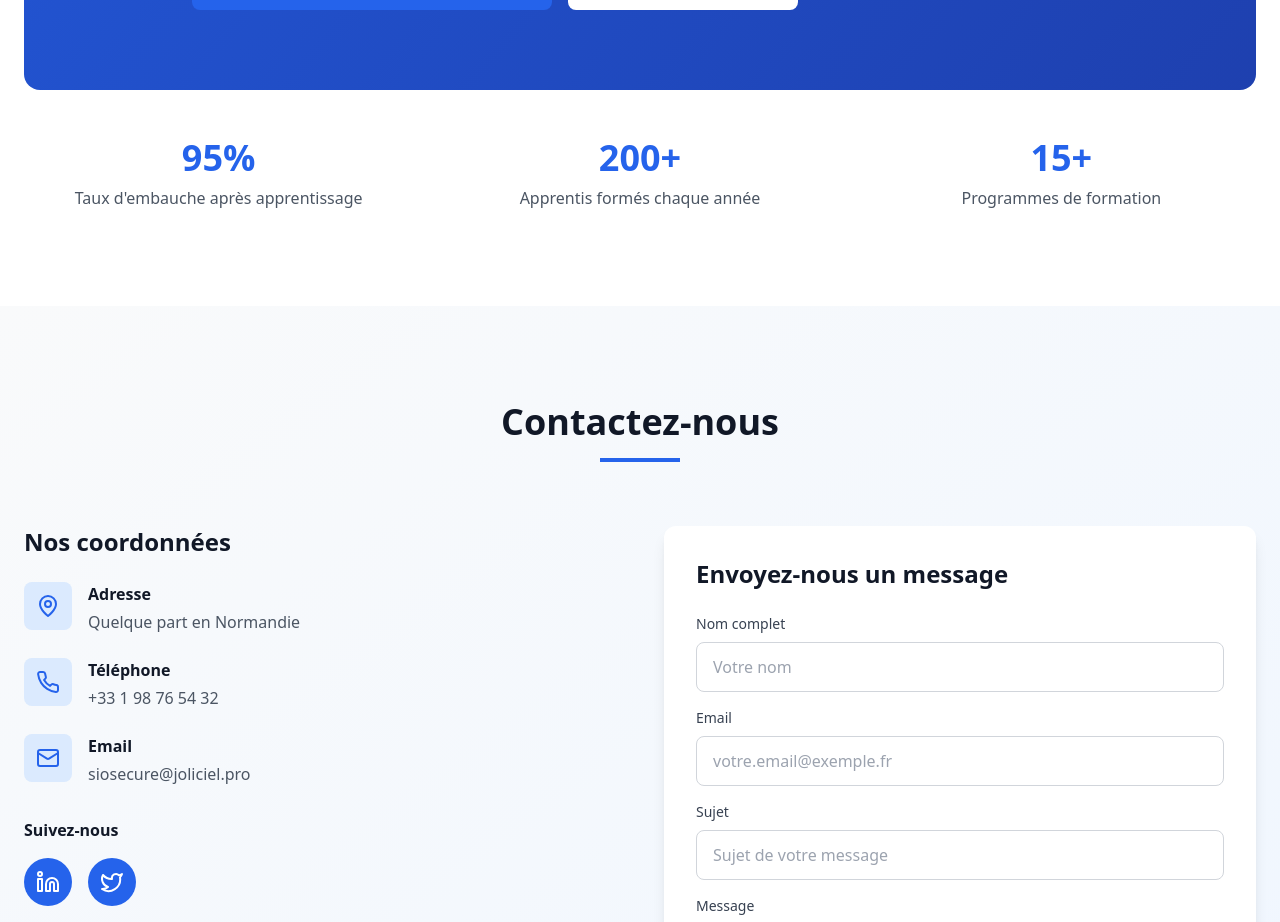
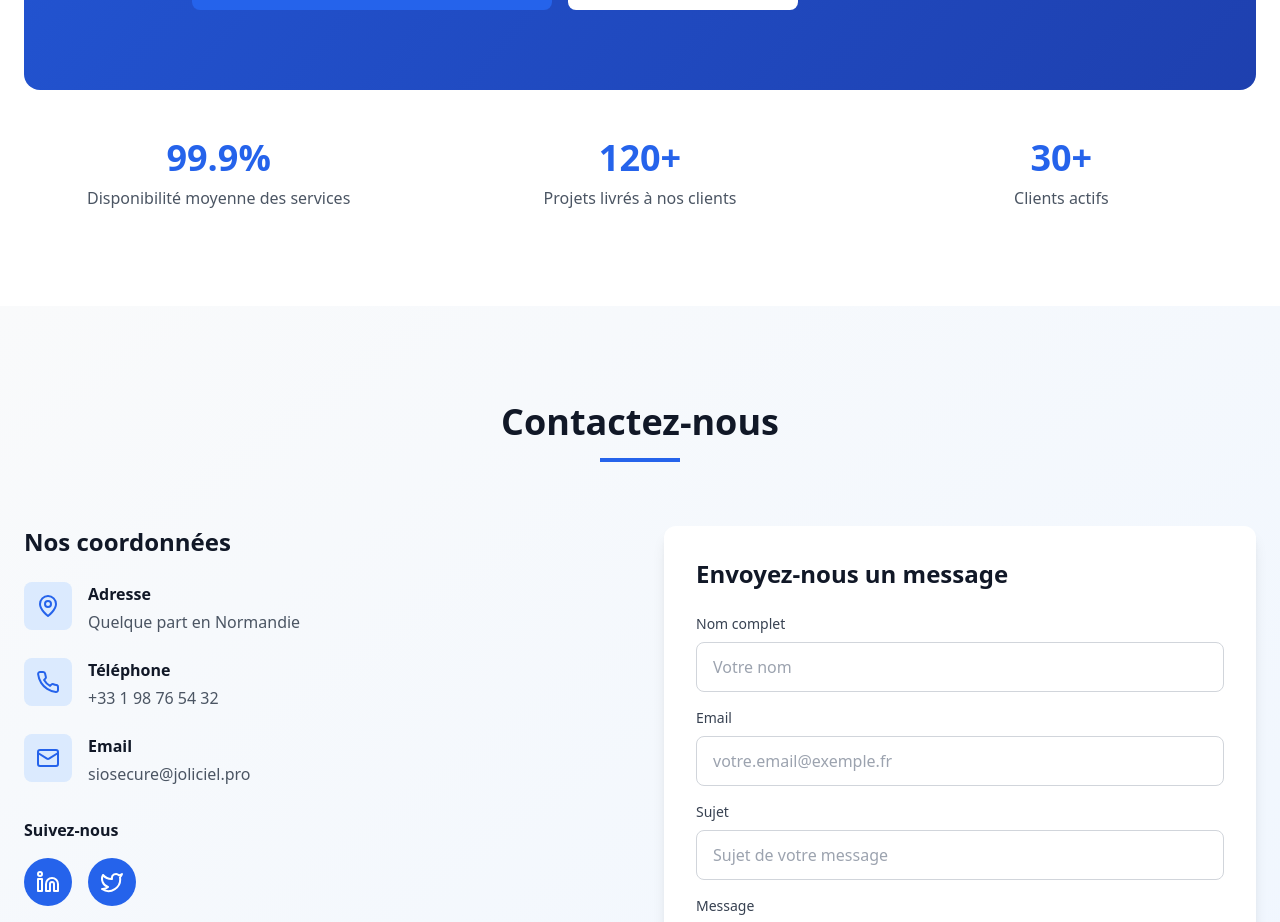
Before and after one commit to LaurentBouquet/siosecure, a React (Vite) app: page / in a window 1280 px wide. Shown: the part 4619-5541 px from the top of the page. Built offline with nearby package versions, Linux system fonts and the light colour scheme.

Commit message:
Offres d'emploi

```diff
--- a/src/App.tsx
+++ b/src/App.tsx
@@ -453,16 +453,16 @@ function App() {
 
           <div className="grid grid-cols-1 gap-6 md:grid-cols-3 md:gap-8">
             <div className="text-center">
-              <div className="mb-2 text-4xl font-bold text-blue-600">95%</div>
-              <p className="text-gray-600">Taux d'embauche après apprentissage</p>
+              <div className="mb-2 text-4xl font-bold text-blue-600">99.9%</div>
+              <p className="text-gray-600">Disponibilité moyenne des services</p>
             </div>
             <div className="text-center">
-              <div className="mb-2 text-4xl font-bold text-blue-600">200+</div>
-              <p className="text-gray-600">Apprentis formés chaque année</p>
+              <div className="mb-2 text-4xl font-bold text-blue-600">120+</div>
+              <p className="text-gray-600">Projets livrés à nos clients</p>
             </div>
             <div className="text-center">
-              <div className="mb-2 text-4xl font-bold text-blue-600">15+</div>
-              <p className="text-gray-600">Programmes de formation</p>
+              <div className="mb-2 text-4xl font-bold text-blue-600">30+</div>
+              <p className="text-gray-600">Clients actifs</p>
             </div>
           </div>
         </div>
```
